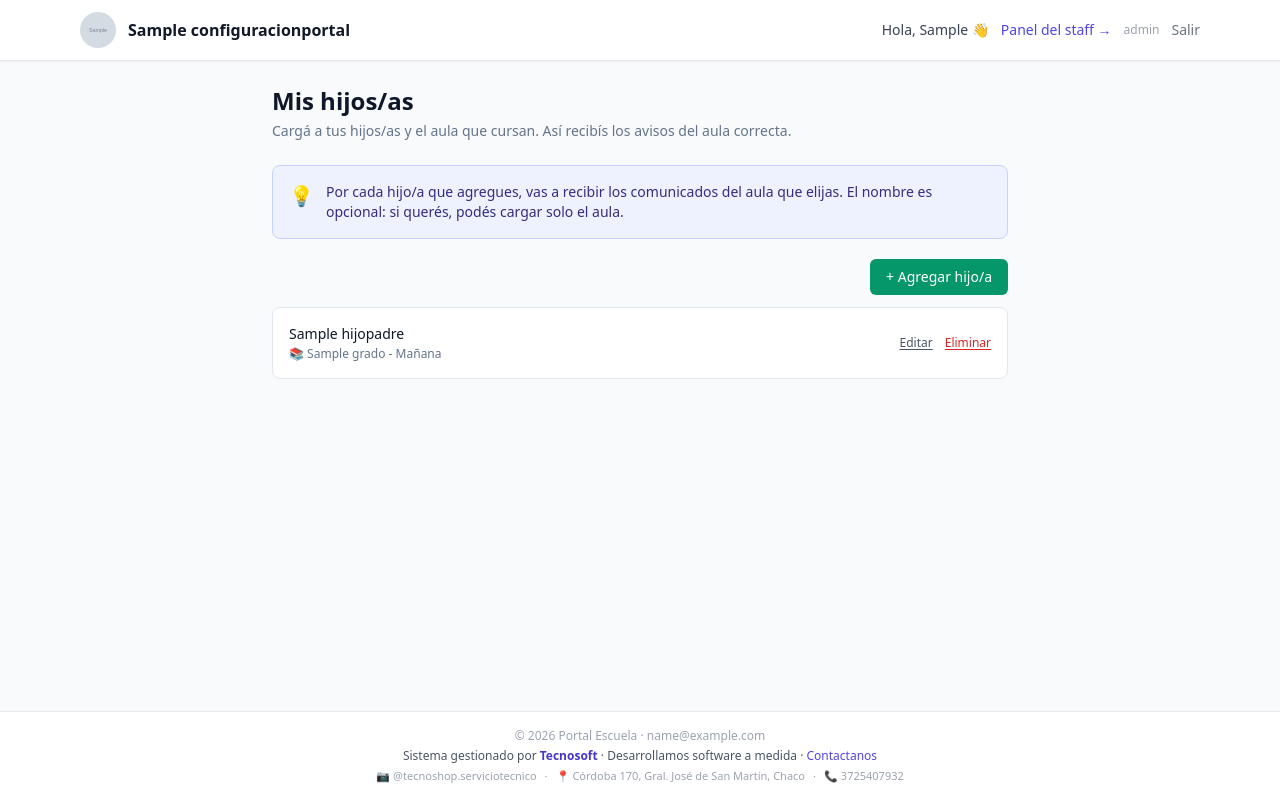
After one commit to envermm-sudo/escuela, a Django app: page /mis-hijos/ in a window 1280 px wide. The commit adds this page. Run offline with Django 5.2, Linux system fonts and the light colour scheme; a user stored in the database is signed in; tables that the repository leaves empty hold one stand-in row (values such as "Sample post"); grey boxes marked "Sample" are stand-in pictures; some libraries are stand-ins or nearby versions.

Commit message:
Crear pagina propia Mis hijos para el padre

```diff
--- /dev/null
+++ b/comunicacion/templates/comunicacion/mis_hijos.html
@@ -0,0 +1,58 @@
+{% extends "base.html" %}
+
+{% block title %}Mis hijos/as - {{ config.nombre_institucion|default:"Portal Escolar" }}{% endblock %}
+
+{% block content %}
+<div class="max-w-3xl mx-auto px-4 py-6">
+
+  <div class="mb-6">
+    <h1 class="text-2xl font-semibold text-slate-900">Mis hijos/as</h1>
+    <p class="text-sm text-slate-500 mt-1">Cargá a tus hijos/as y el aula que cursan. Así recibís los avisos del aula correcta.</p>
+  </div>
+
+  <div class="bg-indigo-50 border border-indigo-200 rounded-lg p-4 mb-5 flex items-start gap-3">
+    <span class="text-xl">💡</span>
+    <p class="text-sm text-indigo-900">
+      Por cada hijo/a que agregues, vas a recibir los comunicados del aula que elijas.
+      El nombre es opcional: si querés, podés cargar solo el aula.
+    </p>
+  </div>
+
+  <div class="flex justify-end mb-3">
+    <a href="{% url 'comunicacion:hijo_crear' %}"
+       class="inline-flex items-center gap-1 text-sm bg-emerald-600 hover:bg-emerald-700 text-white font-medium py-2 px-4 rounded-md transition">
+      + Agregar hijo/a
+    </a>
+  </div>
+
+  {% if hijos %}
+    <ul class="bg-white divide-y divide-slate-200 border border-slate-200 rounded-lg overflow-hidden">
+      {% for h in hijos %}
+        <li class="flex items-center justify-between px-4 py-4 hover:bg-slate-50">
+          <div class="min-w-0">
+            <div class="text-sm font-medium text-slate-900 truncate">
+              {% if h.nombre %}{{ h.nombre }}{% else %}<span class="text-slate-400 italic">Sin nombre</span>{% endif %}
+            </div>
+            <div class="text-xs text-slate-500 mt-0.5">📚 {{ h.grado }}</div>
+          </div>
+          <div class="flex items-center gap-3 shrink-0">
+            <a href="{% url 'comunicacion:hijo_editar' h.pk %}"
+               class="text-xs text-slate-600 hover:text-slate-900 underline underline-offset-2">Editar</a>
+            <a href="{% url 'comunicacion:hijo_eliminar' h.pk %}"
+               class="text-xs text-red-600 hover:text-red-800 underline underline-offset-2">Eliminar</a>
+          </div>
+        </li>
+      {% endfor %}
+    </ul>
+  {% else %}
+    <div class="bg-white text-center py-10 text-sm text-slate-500 border border-dashed border-slate-300 rounded-lg">
+      <div class="text-4xl mb-2">🎒</div>
+      Todavía no cargaste ningún hijo/a.
+      <div class="mt-2">
+        <a href="{% url 'comunicacion:hijo_crear' %}" class="text-emerald-700 hover:text-emerald-800 font-medium">Agregar el primero →</a>
+      </div>
+    </div>
+  {% endif %}
+
+</div>
+{% endblock %}
--- a/comunicacion/urls.py
+++ b/comunicacion/urls.py
@@ -19,6 +19,7 @@ urlpatterns = [
     # Mi cuenta del padre
     path('mi-cuenta/', views.mi_cuenta_padre_view, name='mi_cuenta'),
     path('mis-consultas/', views.mis_consultas_view, name='mis_consultas'),
+    path('mis-hijos/', views.mis_hijos_view, name='mis_hijos'),
     path('notificaciones/json/', views.notificaciones_padre_json, name='notificaciones_padre_json'),
     path('mi-cuenta/hijos/nuevo/', views.hijo_crear_view, name='hijo_crear'),
     path('mi-cuenta/hijos/<int:pk>/editar/', views.hijo_editar_view, name='hijo_editar'),
--- a/comunicacion/views.py
+++ b/comunicacion/views.py
@@ -730,3 +730,20 @@ def notificaciones_padre_json(request):
         'total': len(items),
         'consultas': items,
     })
+
+
+@login_required(login_url='comunicacion:login_padre')
+def mis_hijos_view(request):
+    """Página propia para que el padre vea y gestione sus hijos/as."""
+    try:
+        perfil = request.user.perfil_padre
+    except PerfilPadre.DoesNotExist:
+        messages.error(request, 'Esta sección es solo para padres registrados.')
+        return redirect('comunicacion:landing')
+
+    hijos = perfil.hijos.select_related('grado').order_by('nombre')
+
+    return render(request, 'comunicacion/mis_hijos.html', {
+        'perfil': perfil,
+        'hijos': hijos,
+    })
```
Also changed, not shown: comunicacion/templates/comunicacion/mi_cuenta.html (+0 -35 lines).
